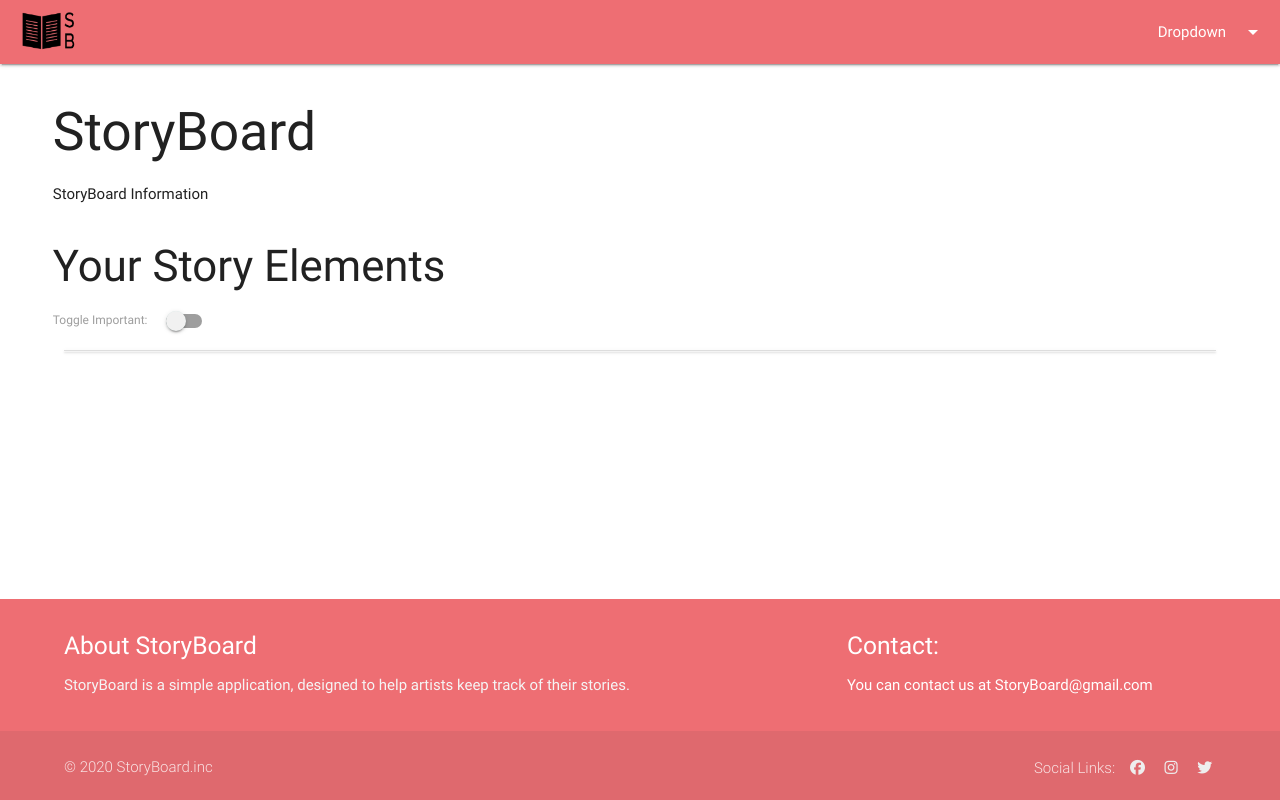
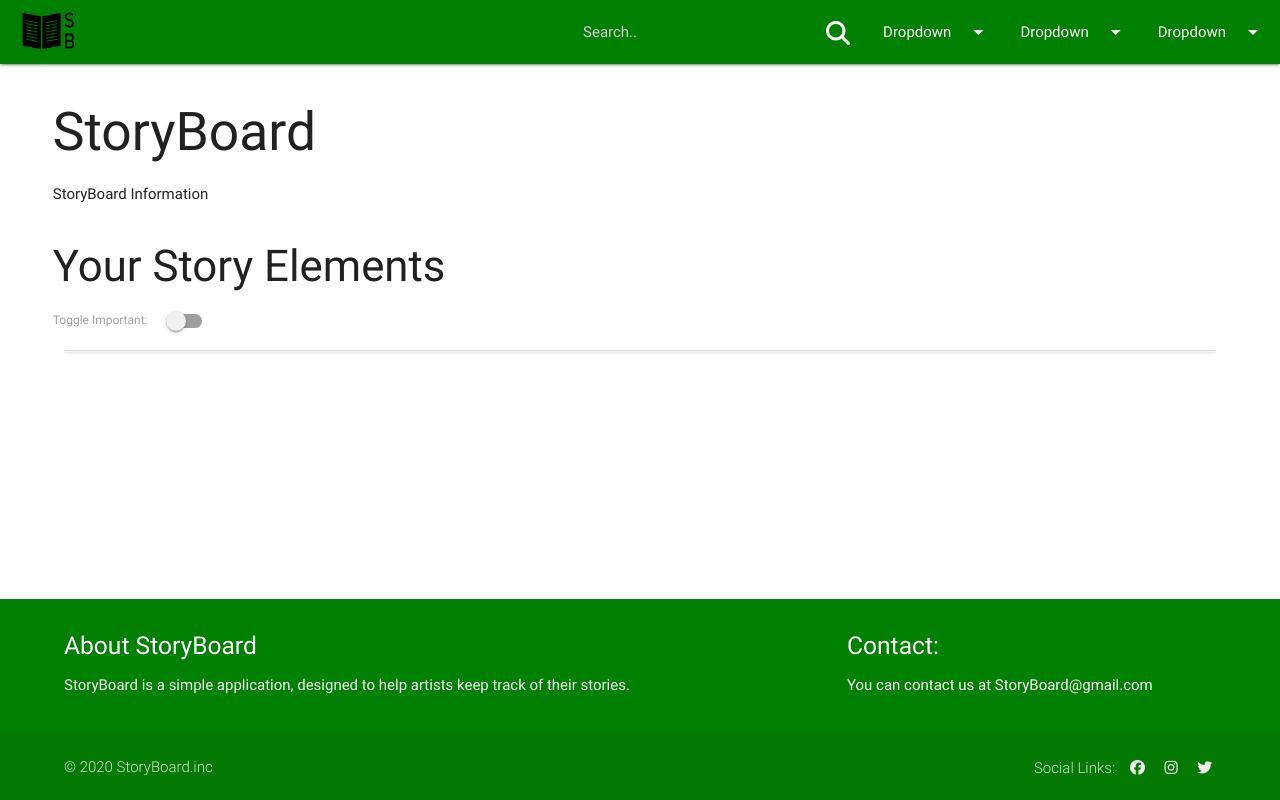
Before and after one commit to Felix-Redwood/Data-Centric-Development-Milestone-Project, a Flask app: page / in a window 1280 px wide. Run offline with Flask 2, Linux system fonts and the light colour scheme; data that the repository does not hold is empty; some libraries are stand-ins or nearby versions.

Commit message:
Changed header and footer color, added and styled search bar

```diff
--- a/static/css/style.css
+++ b/static/css/style.css
@@ -40,7 +40,7 @@ main {
 }
 
 .link-fade-white:hover {
-    color: #737373;
+    color: #73e600;
     -webkit-transition: color 0.3s ease-in-out;
     -moz-transition: color 0.3s ease-in-out;
     -ms-transition: color 0.3s ease-in-out;
@@ -52,7 +52,74 @@ main {
     color: #fff;
 }
 
+#StoryBoardNav {
+    background-color: #008000;
+}
+
+#StoryBoardFooter {
+    background-color: #008000;
+}
+
+.navul {
+    height: 100%;
+}
+
+.navul li {
+    height: 100%;
+}
+
 .nav-wrapper {}
+
+navbr {
+    width: 0.5em;
+}
+
+.search-container {
+    width: 20em;
+}
+
+.search-container button {
+    width: 20%;
+    height:100%;
+    float: left;
+    background-color: transparent;
+    border: 0;
+    cursor: pointer;
+}
+
+.search-container button:hover {
+    background-color: #739900;
+    -webkit-transition: background 0.3s ease-in-out;
+    -moz-transition: background 0.3s ease-in-out;
+    -ms-transition: background 0.3s ease-in-out;
+    transition: background 0.3s ease-in-out;
+}
+
+#searchForm {
+    height: 100%;
+}
+
+#searchForm .input-search {
+    width: 70%;
+    height: 100%;
+    float: left;
+    margin-bottom: 0;
+    border: 0;
+    padding-left: 5%;
+    padding-right: 5%;
+}
+
+#searchForm .input-search:hover {
+    background-color: #86b300;
+    -webkit-transition: background 0.3s ease-in-out;
+    -moz-transition: background 0.3s ease-in-out;
+    -ms-transition: background 0.3s ease-in-out;
+    transition: background 0.3s ease-in-out;
+}
+
+#searchForm .input-search:focus {
+    background-color: #86b300;
+}
 
 .dropdown-content li>option {
     font-size: 16px;
--- a/templates/base.html
+++ b/templates/base.html
@@ -27,10 +27,18 @@
                 </li>
                 <li><a href="#!">three</a></li>
             </ul>
-            <nav>
+            <nav id="StoryBoardNav">
                 <div class="nav-wrapper">
                     <a href="{{ url_for('nav_home') }}" class="brand-logo head-logo"><img class="logo" src="{{url_for('static', filename='images/logo.png')}}" alt="StoryBoard logo"></a>
-                    <ul class="right hide-on-med-and-down">
+                    <ul class="right hide-on-med-and-down navul">
+                        <li class="search-container">
+                            <form id="searchForm" action="">
+                                <input class="input-search" type="text" placeholder="Search.." name="search" required>
+                                <button type="submit"><i class="fas fa-search"></i></button>
+                            </form>
+                        </li>
+                        <li><a class="dropdown-button" href="#!" data-activates="dropdown1">Dropdown<i class="material-icons right">arrow_drop_down</i></a></li>
+                        <li><a class="dropdown-button" href="#!" data-activates="dropdown1">Dropdown<i class="material-icons right">arrow_drop_down</i></a></li>
                         <li><a class="dropdown-button" href="#!" data-activates="dropdown1">Dropdown<i class="material-icons right">arrow_drop_down</i></a></li>
                     </ul>
                 </div>
@@ -42,7 +50,7 @@
             {% block content %} {% endblock %}
         </div>
     </main>
-    <footer class="page-footer">
+    <footer class="page-footer" id="StoryBoardFooter">
         <div class="container">
             <div class="row">
                 <div class="col l8 s12">
@@ -51,7 +59,7 @@
                 </div>
                 <div class="col l4 s12">
                     <h5 class="white-text">Contact:</h5>
-                    <p>You can contact us at <a class="link-fade-white white-link" href="mailto:#"  target="_blank">StoryBoard@gmail.com</a></p>
+                    <p>You can contact us at <a class="link-fade-white white-link" href="mailto:#" target="_blank">StoryBoard@gmail.com</a></p>
                 </div>
             </div>
         </div>
```
